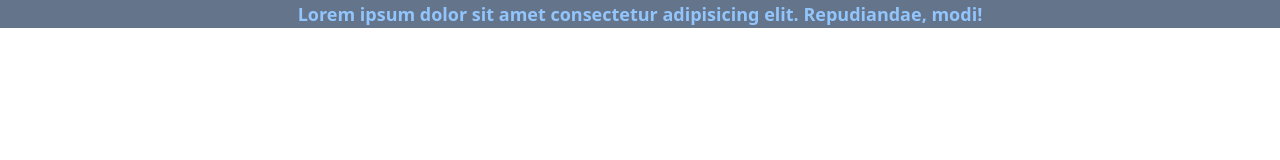
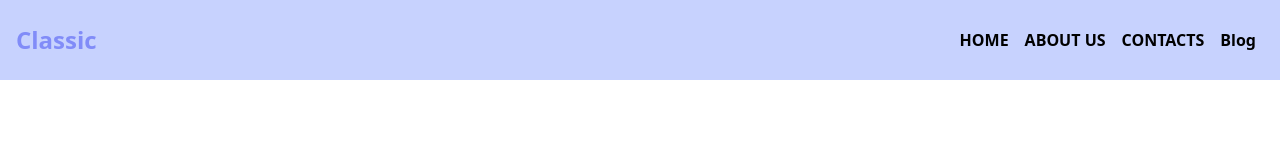
Before and after one commit to Sameer2501/git-tailwind, a website: page pages/index.html in a window 1280 px wide. Drawn offline with Linux system fonts and the light colour scheme.

Commit message:
navbar done

```diff
--- a/pages/index.html
+++ b/pages/index.html
@@ -3,11 +3,18 @@
 <head>
     <meta charset="UTF-8">
     <link rel="stylesheet" href="../css/output.css">
-
     <meta name="viewport" content="width=device-width, initial-scale=1.0">
     <title>Document</title>
 </head>
 <body>
-    <p class=" font-bold text-lg text-center text-blue-300 bg-slate-500">Lorem ipsum dolor sit amet consectetur adipisicing elit. Repudiandae, modi!</p>
+    <nav class="w-full h-20 bg-indigo-200 flex justify-between px-4 md:px-4 items-center">
+        <div class="text-2xl text-indigo-400 font-bold">Classic</div>
+        <ul class="md:flex hidden font-semibold">
+            <li class="mx-2 cursor-pointer ">HOME</li>
+            <li class="mx-2 cursor-pointer">ABOUT US</li>
+            <li class="mx-2 cursor-pointer">CONTACTS</li>
+            <li class="mx-2 cursor-pointer">Blog</li>
+        </ul>
+    </nav>
 </body>
 </html>
```
Also changed, not shown: css/output.css.
